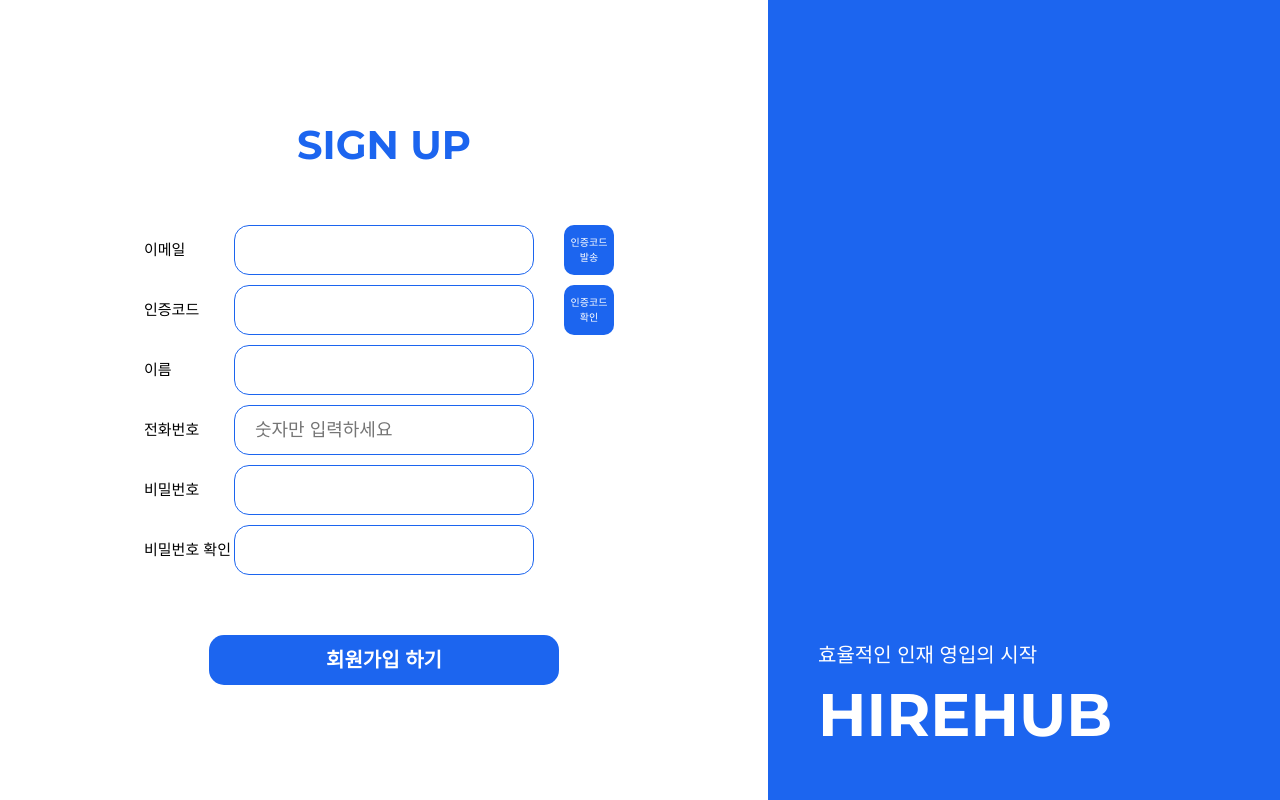
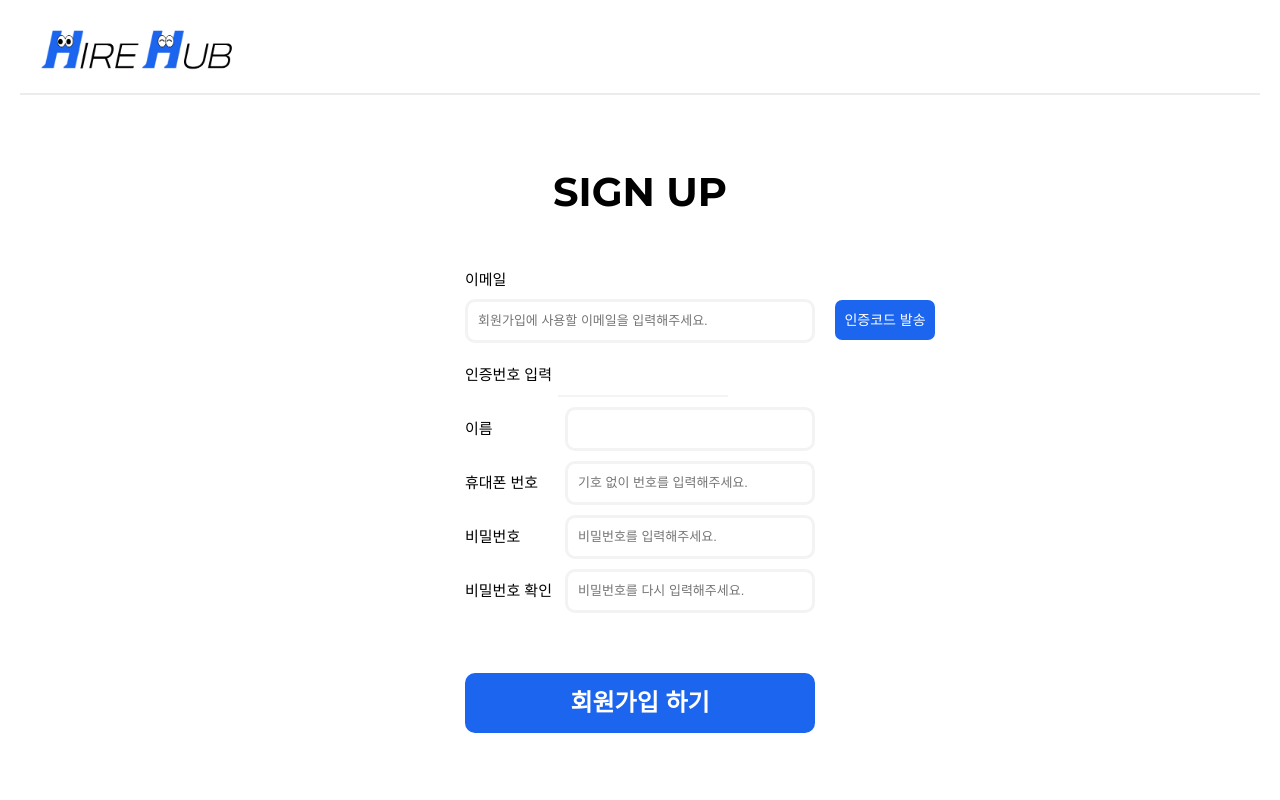
Before and after one commit to leegh1025/HireHub, a Django app: page /applicants/signup/ in a window 1280 px wide. Run offline with Django 5.2, Linux system fonts and the light colour scheme; parts of the project's set-up code (start-up, migrations or seed data) failed here and were passed over; some web fonts are replaced.

Commit message:
[design] 지원자 회원가입 페이지 디자인 변경

```diff
--- a/static/css/for_applicant.css
+++ b/static/css/for_applicant.css
@@ -109,44 +109,102 @@
 }
 
 /* signup.html */
+.signup_container {
+   display: flex;
+   height: 100%;
+   flex-direction: column;
+   align-items: center;
+   justify-content: center;
+}
+.signupform_container {
+   display: flex;
+   align-items: center;
+}
 .signup_head {
    margin-bottom: 50px;
+   font-size: 4rem;
+   font-weight: bold;
+   font-family: var(--eng-font);
 }
 #signup_form {
-   width: 500px;
-   align-items: normal;
+   width: 35rem;
+   display: flex;
+   flex-direction: column;
 }
-.signup_input {
-   width: 30rem;
-   height: 5rem;
-   border-radius: 1.5rem;
-   font-size: 1.8rem;
-   border: 1.5px solid var(--main-color);
-   margin-bottom: 0px;
-}
+
 [id$="box"] {
    display: flex;
    align-items: center;
    margin-bottom: 1rem;
+   justify-content: space-between;
 }
 [id$="box"] label {
    font-size: 1.5rem;
    display: inline-block;
-   width: 90px;
-   margin-left: 10px;
+   /* width: 15rem; */
    font-weight: 500;
 }
-[id$="box"] button {
-   font-size: 1rem;
-   display: inline-block;
-   width: 50px;
-   margin-left: 30px;
+
+.signup_input {
+   width: 25rem;
+   height: 4.4rem;
+   border-radius: 1rem;
+   font-size: 1.3rem;
+   border: 3px solid #F3F3F3;
+   margin-bottom: 0px;
+   padding-left: 10px;
+}
+.signup_email {
+   display: flex;
+   width: 47rem;
+   justify-content: space-between;
+   align-items: center;
+}
+#email_box {
+   flex-direction: column;
+   align-items: flex-start;
+}
+#email_box input {
+   width: 35rem;
+   margin-top: 10px;
+}
+
+#code_box label {
+   color: var(--gray-color);
+}
+#code_box input {
+   width: 17rem;
+   border: none;
+   border-bottom: 2px solid #F3F3F3;
+   border-radius: 0;
+   margin-right: 1rem;
+}
+.code_send {
+   width: 35rem;
+   display: flex;
+   align-items: center;
+   justify-content: space-between;
+}
+#send_code_btn {
+   width: 10rem;
+   height: 4rem;
+   border-radius: 7px;
    background-color: var(--main-color);
    color: white;
-   padding: 10px 5px;
-   border-radius: 1rem;
    font-weight: 500;
+   font-size: 1.4rem;
+   margin-top: 1.5rem;
 }
+#verify_code_btn {
+   width: 7rem;
+   height: 3rem;
+   border-radius: 0.7rem;
+   background-color: var(--gray-color);
+   color: white;
+   font-weight: 500;
+   font-size: 1.3rem;
+}
+
 .button_container {
    display: flex;
    justify-content: center;
@@ -156,9 +214,9 @@
    background-color: var(--main-color);
    color: white;
    width: 35rem;
-   height: 5rem;
-   border-radius: 1.5rem;
-   font-size: 2rem;
+   height: 6rem;
+   border-radius: 1rem;
+   font-size: 2.4rem;
    font-weight: bold;
    margin-top: 5rem;
 }
@@ -168,7 +226,6 @@
 }
 #verification_status p {
    margin: 0px;
-   margin-bottom: 10px;
    font-size: 1.5rem;
    font-weight: 500;
 }
--- a/static/js/applicant/signup.js
+++ b/static/js/applicant/signup.js
@@ -88,6 +88,8 @@
    }).then(response => response.json())
    .then(data => {
       var statusDiv = document.getElementById('verification_status');
+      var codeBox = document.getElementById('code_box');
+      codeBox.style.width = '47rem';
       if (data.success) {
          statusDiv.innerHTML = '<p style="color: green;">🎉 인증 성공! 🎉</p>';
          document.getElementById('signup_btn').disabled = false; // 회원가입 버튼 활성화
--- a/templates/for_applicant/base.html
+++ b/templates/for_applicant/base.html
@@ -36,7 +36,7 @@
             </a>
             {% block header %}
 
-            {% endblock %}
+            {% endblock header %}
         </nav>
     </header>
     <main>
--- a/templates/for_applicant/signup.html
+++ b/templates/for_applicant/signup.html
@@ -1,56 +1,46 @@
-{% extends 'accounts_base.html' %}
+{% extends 'for_applicant/base.html' %}
 {% load static %}
-
-{% block head %}
-   <link rel="stylesheet" href="{% static 'css/for_applicant.css' %}">
-{% endblock head %}
 
 {% block content %}
    <div class="signup_container">
-      <div class="signup_left_container">
       <p class="signup_head">SIGN UP</p>
-         <div class="signupform_container">
       <form method="POST" action="" id="signup_form">
          {% csrf_token %}
+         <div class="signup_email">
             <div id="email_box">
                <label for="email">이메일</label>
-                  <input type="email" name="email" id="email" class="signup_input" required>
-
+               <input type="email" name="email" id="email" class="signup_input" placeholder="회원가입에 사용할 이메일을 입력해주세요." required>
+            </div>
             <button type="button" id="send_code_btn">인증코드 발송</button>
          </div>
          <div id="code_box">
-                  <label for="code">인증코드</label>
+            <div class="code_send">
+               <label for="code">인증번호 입력</label>
                <input type="text" name="code" id="code" class="signup_input" required>
-
-                  <button type="button" id="verify_code_btn">인증코드 확인</button>
+               <button type="button" id="verify_code_btn">인증</button>
             </div>
             <div id="verification_status"></div>
+         </div>
          <div id="name_box">
             <label for="name">이름</label>
             <input type="text" id="applicant_name" name="applicant_name" class="signup_input" required>
          </div>
          <div id="num_box">
-                  <label for="phone_number">전화번호</label>
-                  <input type="tel" id="phone_number" name="phone_number" class="signup_input" pattern="[0-9]+" placeholder="숫자만 입력하세요" required>
+            <label for="phone_number">휴대폰 번호</label>
+            <input type="tel" id="phone_number" name="phone_number" class="signup_input" pattern="[0-9]+" placeholder="기호 없이 번호를 입력해주세요." required>
          </div>
          <div id="pwd_box">
             <label for="password">비밀번호</label>
-                  <input type="password" id="password" name="password" class="signup_input" required>
+            <input type="password" id="password" name="password" class="signup_input" placeholder="비밀번호를 입력해주세요." required>
          </div>
          <div id="pwd_check_box">
             <label for="password_confirm">비밀번호 확인</label>
-                  <input type="password" id="password_confirm" name="password_confirm" class="signup_input" required>
+            <input type="password" id="password_confirm" name="password_confirm" class="signup_input" placeholder="비밀번호를 다시 입력해주세요." required>
          </div>
          <div class="button_container">
             <button id="signup_btn" disabled>회원가입 하기</button>
          </div>
       </form>
    </div>
-      </div>
-      <div class="signup_right_container">
-         <p class="signup_comment">효율적인 인재 영입의 시작</p>
-         <p class="signup_logo">HIREHUB</p>
-      </div>
-   </div>
    <script src="{% static 'js/applicant/signup.js' %}"></script>
 {% endblock content %}
```
Lines whose indentation alone changed are shown as unchanged.
